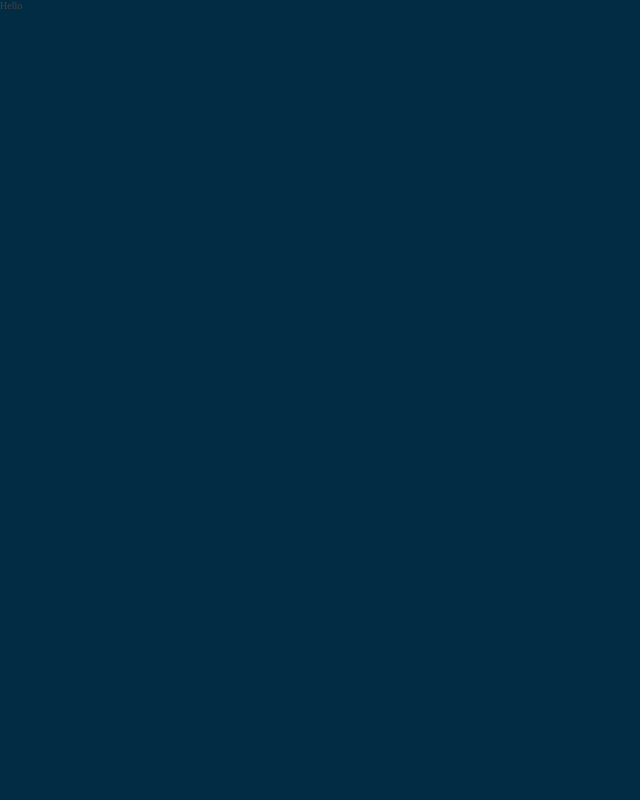
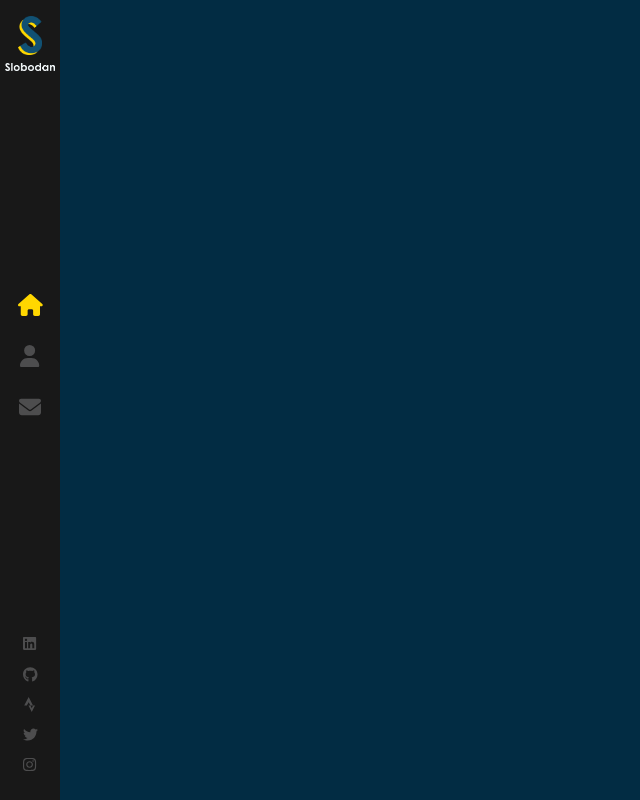
Before and after one commit to balos2eb/personal-website, a React (Create React App) app: page / in a window 1280 px wide. Shown: the whole page, without its empty margins (0-640 px from the left). Built offline with nearby package versions, Linux system fonts and the light colour scheme.

Commit message:
Create sidebar for website (#3)

```diff
--- a/src/components/Layout/index.js
+++ b/src/components/Layout/index.js
@@ -1,7 +1,12 @@
+import Sidebar from '../Sidebar';
 import './index.scss';
 
 const Layout = () => {
-    return <>Hello</>
+    return (
+        <>
+            <Sidebar />
+        </>
+    )
 }
 
 export default Layout;
--- /dev/null
+++ b/src/components/Sidebar/index.js
@@ -0,0 +1,78 @@
+import './index.scss';
+import LogoS from '../../assets/images/logo-s.png';
+import LogoSubtitle from '../../assets/images/logo_sub.png';
+import { Link, NavLink } from 'react-router-dom';
+import { FontAwesomeIcon } from '@fortawesome/react-fontawesome';
+import { faHome, faUser, faEnvelope } from '@fortawesome/free-solid-svg-icons';
+import { faLinkedin, faGithub, faStrava, faTwitter, faInstagram } from '@fortawesome/free-brands-svg-icons';
+
+const Sidebar = () => (
+    <div className='nav-bar'>
+        <Link
+            className='logo'
+            to='/'>
+            <img src={LogoS} alt="logo" />
+            <img className='sub-logo' src={LogoSubtitle} alt="emerson" />
+        </Link>
+        <nav>
+            <NavLink exact="true" activeclassname="active" to="/">
+                <FontAwesomeIcon icon={faHome} color="#4d4d4e" />
+            </NavLink>
+            <NavLink exact="true" activeclassname="active" className="about-link" to="/about">
+                <FontAwesomeIcon icon={faUser} color="#4d4d4e" />
+            </NavLink>
+            <NavLink exact="true" activeclassname="active" className="contact-link" to="/contact">
+                <FontAwesomeIcon icon={faEnvelope} color="#4d4d4e" />
+            </NavLink>
+        </nav>
+        <ul>
+            <li>
+                <a
+                    target="_blank"
+                    rel="noreferrer"
+                    href="https://www.linkedin.com/in/emersonbalosbalos/"
+                >
+                    <FontAwesomeIcon icon={faLinkedin} color="#4d4d4e" />
+                </a>
+            </li>
+            <li>
+                <a
+                    target="_blank"
+                    rel="noreferrer"
+                    href="https://github.com/balos2eb/"
+                >
+                    <FontAwesomeIcon icon={faGithub} color="#4d4d4e" />
+                </a>
+            </li>
+            <li>
+                <a
+                    target="_blank"
+                    rel="noreferrer"
+                    href="https://www.strava.com/athletes/emersonbalosbalos/"
+                >
+                    <FontAwesomeIcon icon={faStrava} color="#4d4d4e" />
+                </a>
+            </li>
+            <li>
+                <a
+                    target="_blank"
+                    rel="noreferrer"
+                    href="https://twitter.com/emmyerson_/"
+                >
+                    <FontAwesomeIcon icon={faTwitter} color="#4d4d4e" />
+                </a>
+            </li>
+            <li>
+                <a
+                    target="_blank"
+                    rel="noreferrer"
+                    href="https://www.instagram.com/emmyerson/"
+                >
+                    <FontAwesomeIcon icon={faInstagram} color="#4d4d4e" />
+                </a>
+            </li>
+        </ul>
+    </div>
+)
+
+export default Sidebar;
--- /dev/null
+++ b/src/components/Sidebar/index.scss
@@ -0,0 +1,130 @@
+.nav-bar {
+    background: #181818;
+    width: 60px;
+    height: 100%;
+    position: absolute;
+    top: 0;
+    z-index: 3;
+    min-height: 500px;
+
+    .logo {
+        display: block;
+        padding: 8px 0;
+
+        img {
+            display: block;
+            margin: 8px auto;
+            width: 24px;
+            height: auto;
+
+            &.sub-logo {
+                width: 50px;
+            }
+        }
+    }
+
+    nav {
+        display: block;
+        text-align: center;
+        position: absolute;
+        height: 210px;
+        top: 50%;
+        margin-top: -120px;
+        width: 100%;
+
+        a {
+            font-size: 22px;
+            color: #4d4d4e;
+            display: block;
+            line-height: 51px;
+            height: 51px;
+            position: relative;
+            text-decoration: none;
+
+            i {
+                transition: all 0.3s ease-out;
+            }
+
+            &:hover {
+                color: #ffd700;
+
+                svg {
+                    opacity: 0;
+                }
+
+                &:after {
+                    opacity: 1;
+                }
+            }
+
+            &:after {
+                content: '';
+                font-size: 9px;
+                letter-spacing: 2px;
+                position: absolute;
+                bottom: 0;
+                display: block;
+                width: 100%;
+                text-align: center;
+                opacity: 0;
+                -webkit-transition: all 0.3s ease-out;
+                transition: all 0.3s ease-out;
+            }
+
+            &:first-child {
+                &:after {
+                    content: 'HOME';
+                }
+            }
+        }
+
+        a.about-link {
+            &:after {
+                content: 'ABOUT';
+            }
+        }
+
+        a.contact-link {
+            &:after {
+                content: 'CONTACT';
+            }
+        }
+
+        a.portfolio-link {
+            &:after {
+                content: 'PORTFOLIO';
+            }
+        }
+
+        a.active {
+            svg {
+                color: #ffd700;
+            }
+        }
+    }
+
+    ul {
+        position: absolute;
+        bottom: 20px;
+        width: 100%;
+        display: block;
+        padding: 0;
+        list-style: none;
+        text-align: center;
+        margin: 0;
+
+        li {
+            a {
+                padding: 7px 0;
+                display: block;
+                font-size: 15px;
+                line-height: 16px;
+                color: #4d4d4e;
+            }
+
+            &:hover svg {
+                color: #ffd700;
+            }
+        }
+    }
+}
--- a/src/index.css
+++ b/src/index.css
@@ -4,7 +4,7 @@
 
 body {
   margin: 0;
-  font-family: 300 11px/1.4 'Helvetica Neue', 'sans-serif';
+  font: 300 11px/1.4 'Helvetica Neue', 'sans-serif';
   color: #444;
   background: #022c43;
   overflow: hidden;
```
